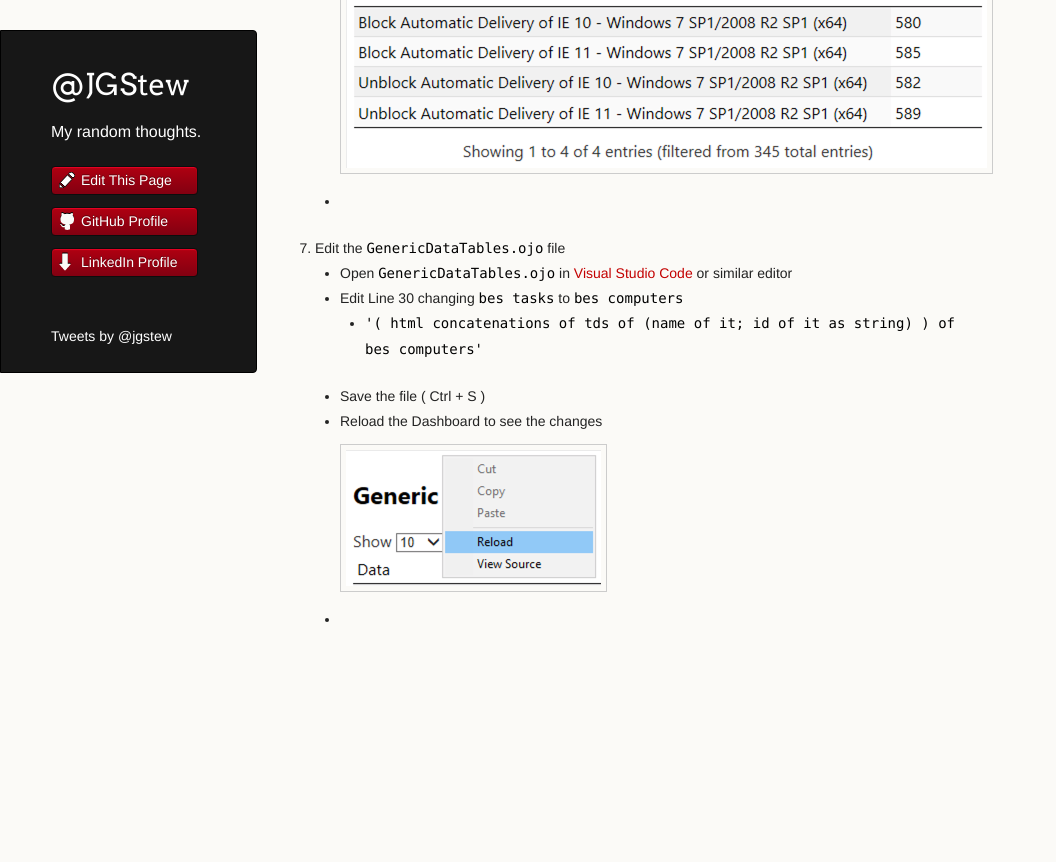
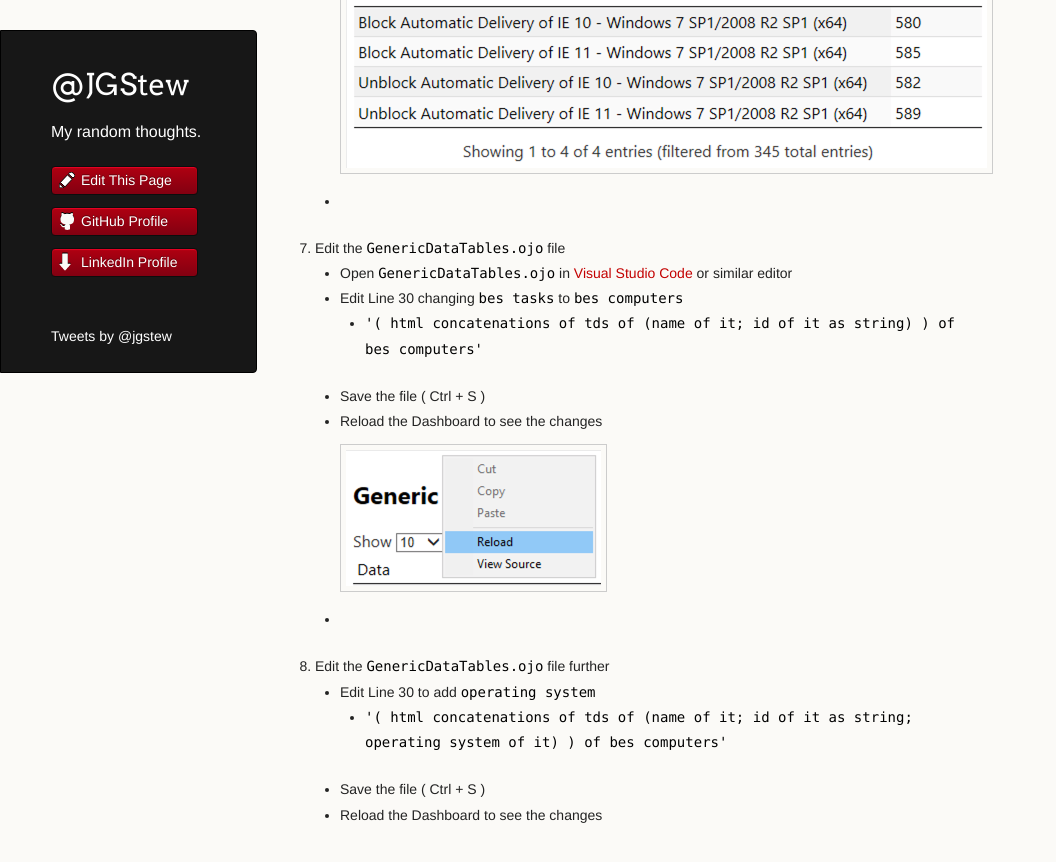
Before and after one commit to jgstew/jgstew.github.io, a Jekyll site: the page built from _posts/2018-10-30-Edit-DataTables-Console-Dashboard.md, in a window 1280 px wide and 900 px high, scrolled down 2019 px. Shown: the top 862 px of the window, without its empty margins (0-1056 px from the left). Built offline with Jekyll 4.4.1, drawn with Linux system fonts in a browser that asks for light colours; nearby versions of some CDN libraries; comment, search, counter and statistics services are not loaded; before the commit the page ends 2723 px from its top, so only the background shows below that.

Commit message:
Update 2018-10-30-Edit-DataTables-Console-Dashboard.md

```diff
--- a/_posts/2018-10-30-Edit-DataTables-Console-Dashboard.md
+++ b/_posts/2018-10-30-Edit-DataTables-Console-Dashboard.md
@@ -29,3 +29,8 @@
     * Save the file ( Ctrl + S )
     * Reload the Dashboard to see the changes
     * ![Reload Dashboard](/images/BigFix/Dashboards/ReloadDashboardDT.png)
+1. Edit the `GenericDataTables.ojo` file further
+    * Edit Line 30 to add `operating system`
+         * `'( html concatenations of tds of (name of it; id of it as string; operating system of it) ) of bes computers'`
+    * Save the file ( Ctrl + S )
+    * Reload the Dashboard to see the changes
```
